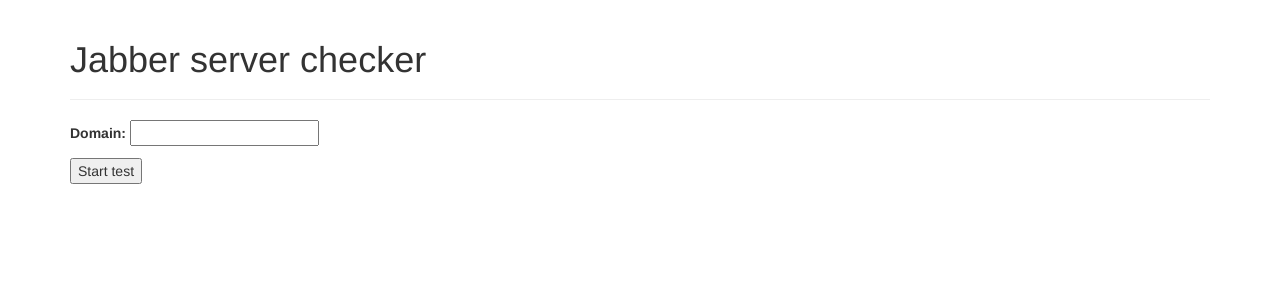
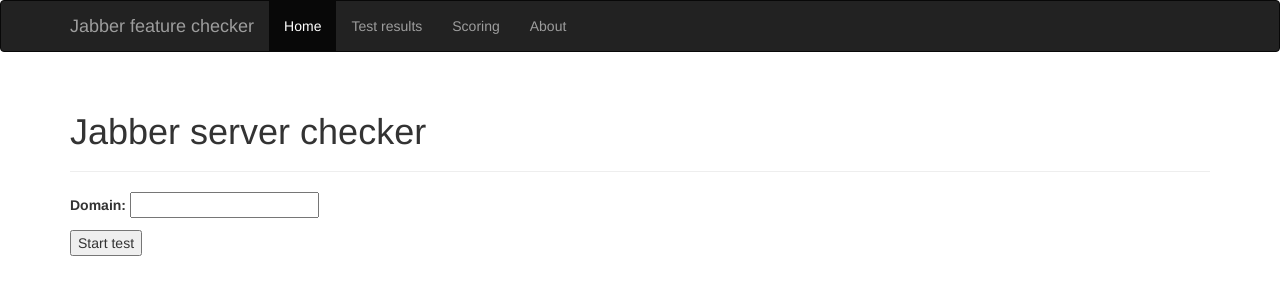
Before and after one commit to mathiasertl/django-xmpp-server-test, a Django app: page / in a window 1280 px wide. Shown: the top 300 px of the page. Run offline with Django 3.2, Linux system fonts and the light colour scheme; data that the repository does not hold is empty; parts of the project's set-up code (start-up, migrations or seed data) failed here and were passed over; some libraries are stand-ins or nearby versions.

Commit message:
add navbar

```diff
--- a/xmpp_server_test/server_test/templates/base.html
+++ b/xmpp_server_test/server_test/templates/base.html
@@ -1,13 +1,22 @@
-{% load staticfiles %}<!DOCTYPE html>
+{% load i18n staticfiles %}<!DOCTYPE html>
 <html><head>
 <meta charset="UTF-8">
 <meta http-equiv="X-UA-Compatible" content="IE=edge">
 <meta name="viewport" content="width=device-width, initial-scale=1">
 <title>{% block title %}{% endblock title %}</title>
 <link href="{% static 'css/lib/bootstrap.css' %}" rel="stylesheet">
-</head><body>
-<div class="container">
-    <div class="page-header"><h1>{% block pagetitle %}{% endblock pagetitle %}</h1></div>
-    {% block body %}{% endblock body %}
+</head><body role="document">
+<nav class="navbar navbar-inverse"><div class="container">
+<div class="navbar-header"><a class="navbar-brand" href="#">{% trans "Jabber feature checker" %}</a></div>
+<div class="navbar-collapse collapse"><ul class="nav navbar-nav">
+  <li class="active"><a href="{% url 'server-test:overview' %}">Home</a></li>
+  <li><a href="">{% trans "Test results" %}</a></li>
+  <li><a href="">{% trans "Scoring" %}</a></li>
+  <li><a href="">{% trans "About" %}</a></li>
+</ul></div>
+</div></nav>
+<div class="container" role="main">
+<div class="page-header"><h1>{% block pagetitle %}{% endblock pagetitle %}</h1></div>
+{% block body %}{% endblock body %}
 </div>
 </body></html>
```
